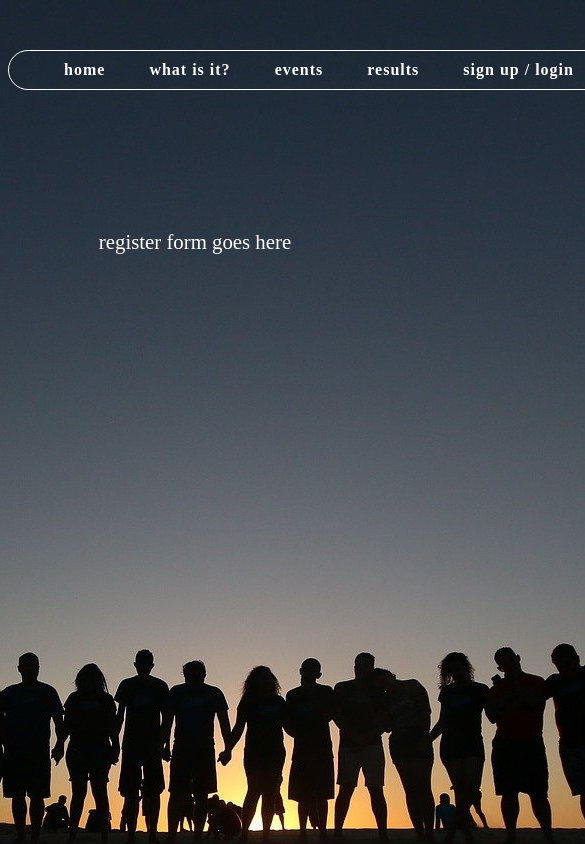
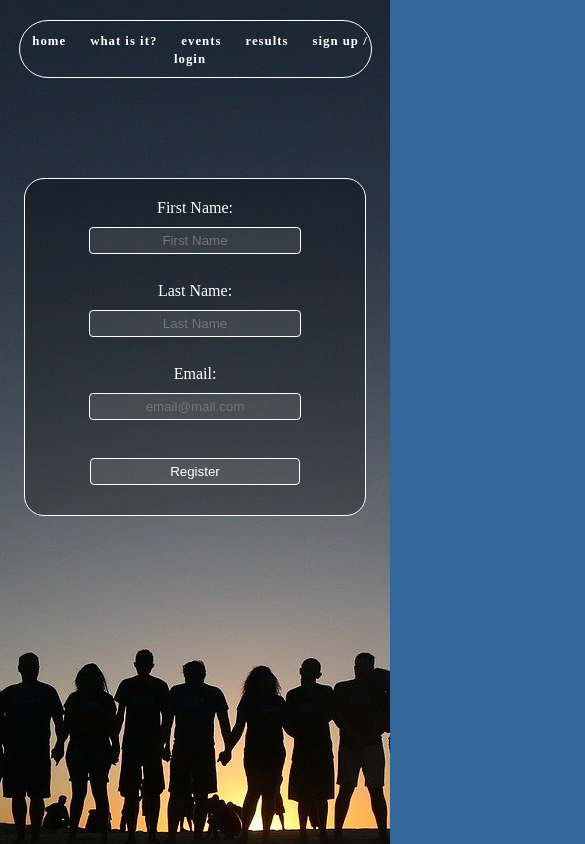
Before and after one commit to ThomasForselius/project-1, a plain HTML site: page register.html in a window 390 px wide. Shown: the top 844 px of the page, 585 px wide, since content can reach past the window. Drawn offline with Linux system fonts and the light colour scheme; a web font is replaced by a local one.

Commit message:
created and styled register form

```diff
--- a/css/style.css
+++ b/css/style.css
@@ -47,7 +47,7 @@ body {
 .hero-h1 {
     width: 100%;
     letter-spacing: -3px;
-    font-size: 6em;
+    font-size: 8vw;
 }
 
 .hero-h2{
@@ -70,12 +70,99 @@ hr {
     font-family:'Italiana', 'Times New Roman', Times, serif;
     font-style: bold;
     font-size: 1.1em;
+    text-decoration: none;
     color: inherit;
-    background-color: transparent;
+    background-color: rgba(0, 0, 0, 0.3);
     border: 1px solid #fff;
     border-radius: 20px;
+    padding: 10px 40px;
+    align-self: center;
+
+}
+
+.register-container {
+
+    width: 300px;
+    background-color: rgba(0, 0, 0, 0.3);
+    border-radius: 20px;
+    border: 1px solid #fff;
+    padding: 20px;
+    margin: 0 auto;
+    margin-top: 100px;
+    text-align: center;
+}
+
+ .input{
+    outline: none;
+    color: #FFF;
+    background-color: rgba(255, 255, 255, 0.1);
+    border: 1px solid #fff;
+    border-radius: 4px;
+    padding: 5px;
     width: 200px;
-    margin-top: 30px;
+    margin: 10px 0;
+    text-align: center;
+}
+
+.input:hover{
+    border: 1px solid red;
+}
+
+.input:focus{
+    border: 1px solid red;
+}
+
+#submit{
+    width: 210px;
+    color: #FFF;
+    background-color: rgba(255, 255, 255, 0.1);
+    border: 1px solid #fff;
+    border-radius: 4px;
     padding: 5px;
-    align-self: center;
+    margin: 10px 0;
+    text-align: center;
 }
+
+::placeholder ,::-webkit-input-placeholder{
+    color: #;
+}
+
+
+
+/* Media query for tablets / medium sized devices */
+
+@media screen and (max-width: 850px) {
+
+    body {
+        margin: 0;
+    }
+
+    .nav-container{
+        text-align: center;
+        margin: 20px auto;
+        padding: 10px 0;
+        width: 90vw;
+
+    }
+
+    .nav-container a{
+        font-size: 0.8em;
+        margin: 0 10px;
+
+    }
+
+    .hero-container{
+        margin: 50px 0 0 0;
+        width: 90vw;
+        background-color: aquamarine;
+    }
+
+    .hero-h2 {
+        font-size: 0.8em;
+        text-align: center;
+    }
+
+    hr{
+        display: none;
+    }
+}
--- a/register.html
+++ b/register.html
@@ -8,19 +8,29 @@
     <link rel="stylesheet" href="css/style.css">
 </head>
 <body>
+    <header>
         <nav>
-        <div class="nav-container">
+            <section class="nav-container">
                 <a href="index.html">home</a>
                 <a href="what.html">what is it?</a>
                 <a href="events.html">events</a>
                 <a href="results.html">results</a>
                 <a href="register.html">sign up / login</a>
-        </div>
+            </section>
         </nav>
+    </header>
 
+    <section class="register-container">
+        <form method="post" action="post.php" class="register-form">
+            <label for="fname">First Name:</label><br>
+            <input type="text" name="fname" id="fname" required placeholder="First Name" class="input"><br><br>
+            <label for="lname">Last Name:</label><br>
+            <input type="text" name="lname" id="lname" required placeholder="Last Name" class="input"><br><br>
+            <label for="email">Email:</label><br>
+            <input type="email" name="email" id="email" required placeholder="email@mail.com" class="input"><br><br>
+            <input type="submit" value="Register" id="submit">
 
-    <section class="hero-container">
-        <article class="hero-h2">register form goes here</article>
+        </form>
 </section>
 
 
```
Also changed, not shown: events.html (+4 -3 lines), index.html (+4 -1 lines), results.html (+4 -2 lines), what.html (+4 -2 lines). Lines whose indentation alone changed are shown as unchanged.
